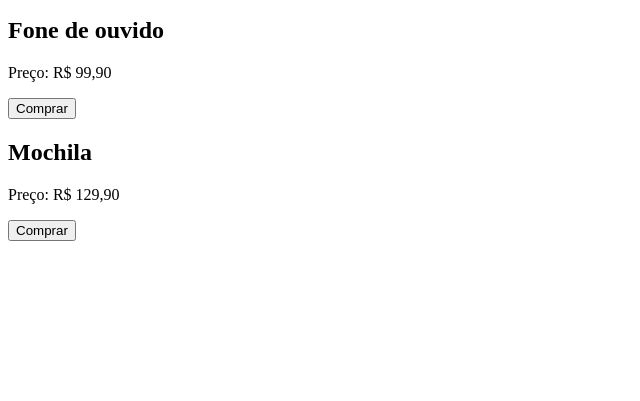
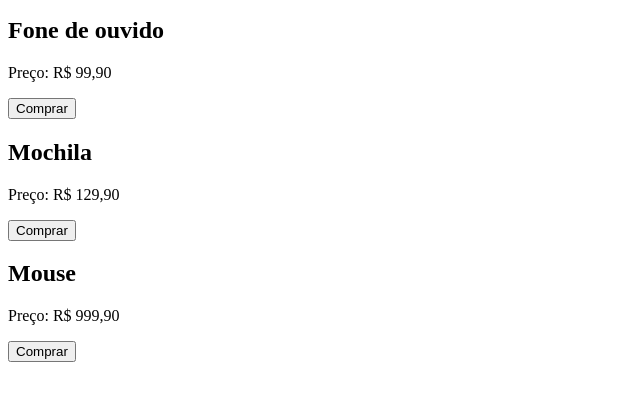
Before and after one commit to daviavi1/LojaVirtual, a plain HTML site: page index.html in a window 1280 px wide. Shown: the part 101-502 px from the top of the page, without its empty margins (0-640 px from the left). Drawn offline with Linux system fonts and the light colour scheme.

Commit message:
novas funcionalidades completas

```diff
--- a/index.html
+++ b/index.html
@@ -16,5 +16,9 @@
   <h2>Mochila</h2>
   <p>Preço: R$ 129,90</p>
   <button>Comprar</button>
+
+  <h2>Mouse</h2>
+  <p>Preço: R$ 999,90</p>
+  <button>Comprar</button>
 </body>
 </html>
```
Also changed, not shown: pagina1.html (added), pagina2.html (added).
